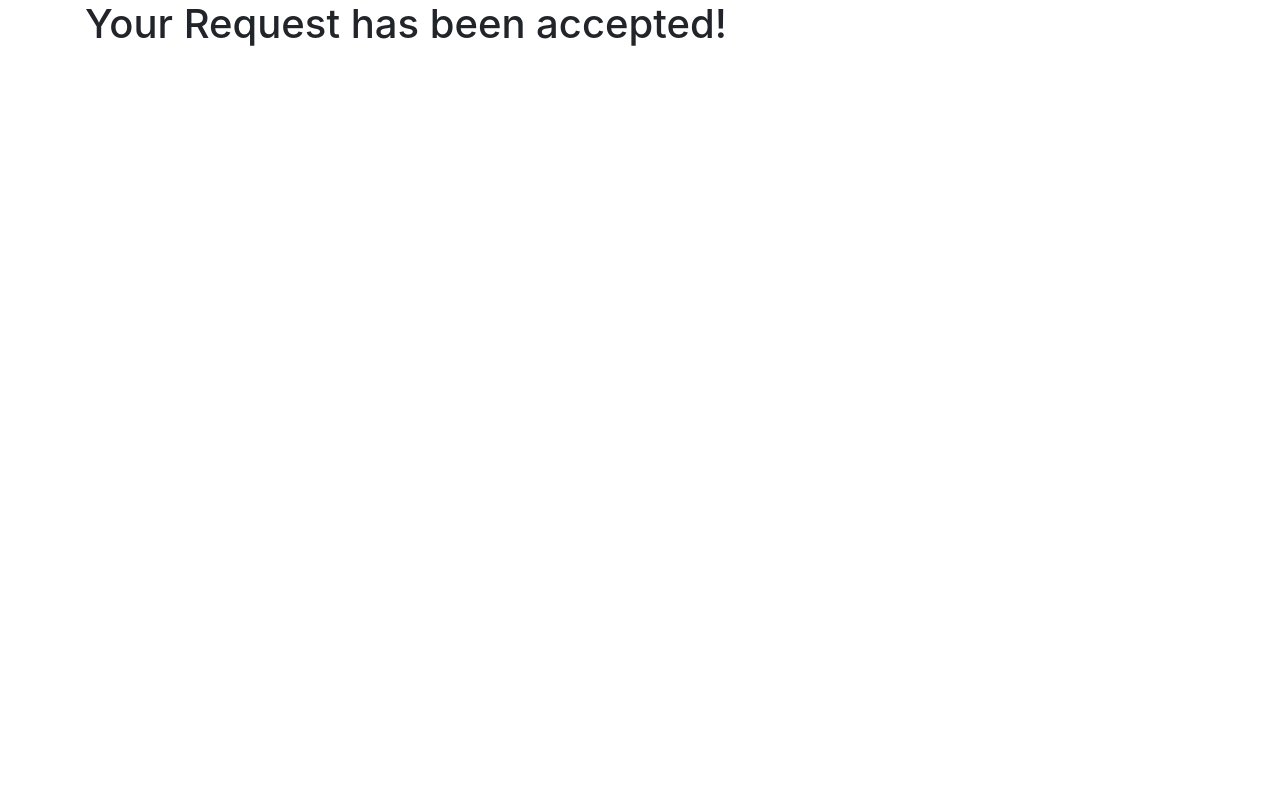
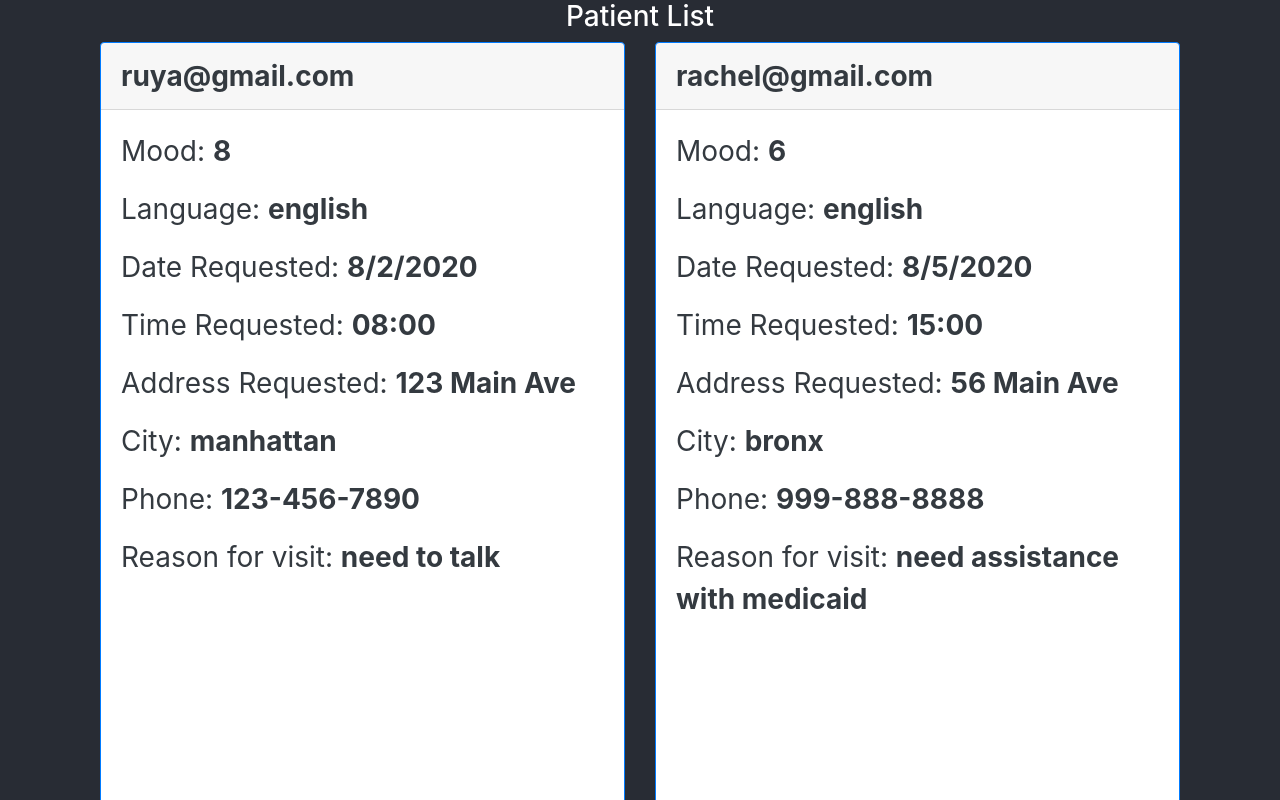
Before and after one commit to ruyaflute/visit-connect, a React (Create React App) app: page / in a window 1280 px wide. Shown: the top 800 px of the page. Built offline with nearby package versions, Linux system fonts and the light colour scheme; no server answers.

Commit message:
see it as duty

```diff
--- a/src/App.css
+++ b/src/App.css
@@ -1,7 +1,11 @@
-/*
-body, html, #root, .app, .container {
+ .app, .container {
   width: 100%;
   height: 100%;
+  flex: 1;
+  justify-content: center;
+  align-items: center;
+  background-color: #282c34;
+  flex-direction: column;
 }
 
 .container {
@@ -11,9 +15,8 @@ body, html, #root, .app, .container {
   flex-direction: column;
   align-items: center;
   justify-content: center;
-  background-color: #282c34;
 }
-
+/*
 .loginForm {
  box-sizing: border-box;
  width: 100%;
--- a/src/App.js
+++ b/src/App.js
@@ -98,7 +98,7 @@ class App extends React.Component {
       return (
         <div className="app">
              <div className='container'>
-             <PatientPortal />
+             <Volunteer />
               </div>
         </div>
       );
--- a/src/PatientCard.js
+++ b/src/PatientCard.js
@@ -14,19 +14,19 @@ class PatientCard extends React.Component {
   render() {
   return (
     <div className="patientCard">
-    <Card border="primary" style={{ width: '18rem' }}>
-        <Card.Header className="text-dark" >{this.props.patient.email}</Card.Header>
-        <Card.Body>
-        <p class="card-text">Mood: {this.props.patient.feel}</p>
-        <p class="card-text">Language: {this.props.patient.language}</p>
-        <p class="card-text">Date Requested: {this.props.patient.visitDate}</p>
-        <p class="card-text">Time Requested: {this.props.patient.visitTime}</p>
-        <p class="card-text">Address Requested: {this.props.patient.address}</p>
-        <p class="card-text">City: {this.props.patient.city}</p>
-        <p class="card-text">Phone: {this.props.patient.phone}</p>
-        <p class="card-text">Reason for visit: {this.props.patient.reason}</p>
-        <Button variant="primary" onClick={this.onAcceptClick}>Accept Visit</Button>
+    <Card border="primary" style={{ height: '55rem' }}>
+        <Card.Header className="text-dark" ><strong>{this.props.patient.email}</strong></Card.Header>
+        <Card.Body className="text-dark">
+        <p class="card-text">Mood: <strong>{this.props.patient.feel}</strong></p>
+        <p class="card-text">Language: <strong>{this.props.patient.language}</strong></p>
+        <p class="card-text">Date Requested: <strong>{this.props.patient.visitDate}</strong></p>
+        <p class="card-text">Time Requested: <strong>{this.props.patient.visitTime}</strong></p>
+        <p class="card-text">Address Requested: <strong>{this.props.patient.address}</strong></p>
+        <p class="card-text">City: <strong>{this.props.patient.city}</strong></p>
+        <p class="card-text">Phone: <strong>{this.props.patient.phone}</strong></p>
+        <p class="card-text">Reason for visit: <strong>{this.props.patient.reason}</strong></p>
     </Card.Body>
+    <Button variant="primary" onClick={this.onAcceptClick}>Accept Visit</Button>
   </Card>
 
     </div>
--- a/src/volunteer.js
+++ b/src/volunteer.js
@@ -41,7 +41,7 @@ class Volunteer extends React.Component {
 
   return (
     <div className="volunteer">
-            <h3 className="header">
+            <h3 className="header text-center">
                 Patient List
             </h3>
       <Container fluid>
```
